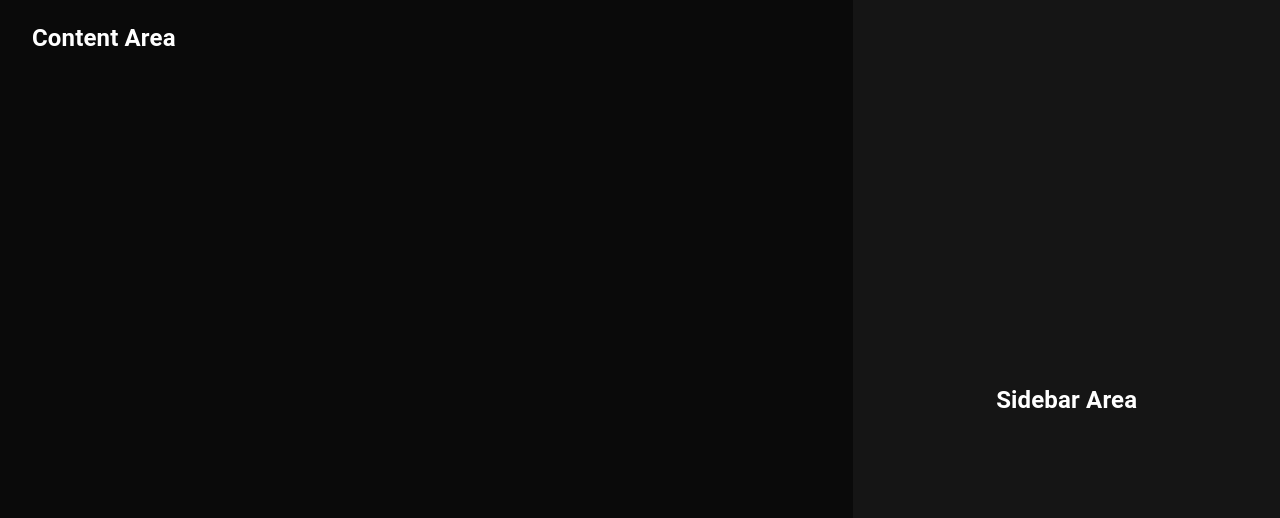
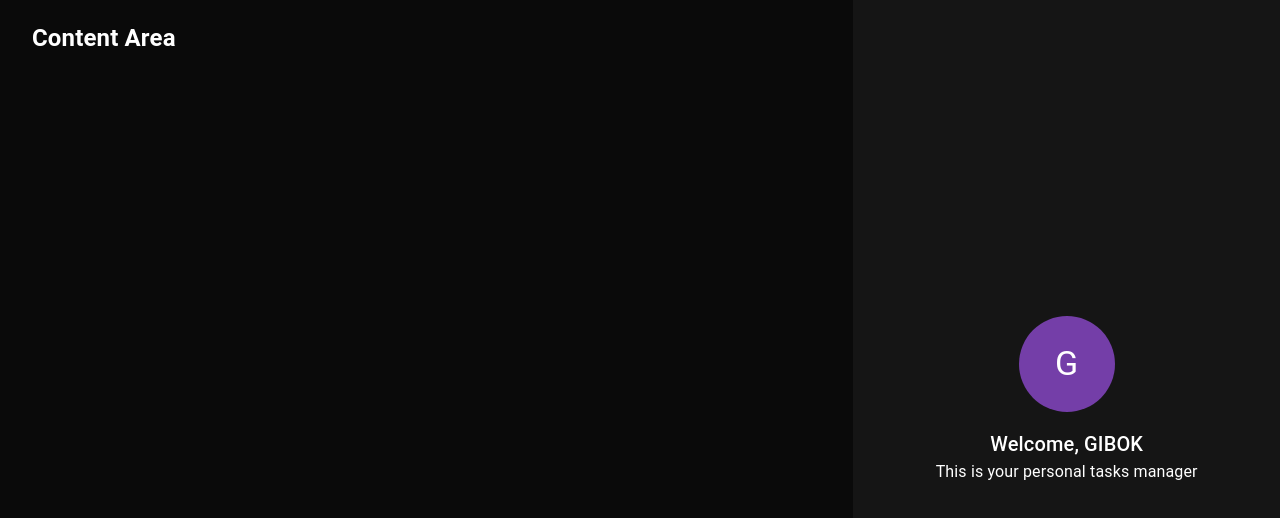
Before and after one commit to sgl7955/todo-react, a React (Create React App) app: page / in a window 1280 px wide. Shown: the top 518 px of the page. Built offline with nearby package versions, Linux system fonts and the light colour scheme.

Commit message:
프로필 layout 및 동적 데이터

```diff
--- a/package.json
+++ b/package.json
@@ -13,6 +13,7 @@
     "@types/node": "^16.18.38",
     "@types/react": "^18.2.14",
     "@types/react-dom": "^18.2.6",
+    "prop-types": "^15.8.1",
     "react": "^18.2.0",
     "react-dom": "^18.2.0",
     "react-scripts": "5.0.1",
--- /dev/null
+++ b/src/components/profile/profile.tsx
@@ -0,0 +1,46 @@
+import { Avatar, Box, Typography } from '@mui/material';
+import React, { FC, ReactElement } from 'react';
+
+import PropTypes from 'prop-types';
+
+interface IProfile {
+  name?: string;
+}
+
+export const Profile: FC<IProfile> = (
+  props,
+): ReactElement => {
+  //  Destructure props
+  const { name = 'Gibok' } = props;
+  return (
+    <Box
+      display="flex"
+      flexDirection="column"
+      justifyContent="center"
+      alignItems="center"
+    >
+      <Avatar
+        sx={{
+          width: '96px',
+          height: '96px',
+          backgroundColor: 'primary.main',
+          marginBottom: '16px',
+        }}
+      >
+        <Typography variant="h4" color="text.primary">
+          {`${name.substring(0, 1)}`}
+        </Typography>
+      </Avatar>
+      <Typography variant="h6" color="text.primary">
+        {`Welcome, ${name}`}
+      </Typography>
+      <Typography variant="body1" color="text.primary">
+        This is your personal tasks manager
+      </Typography>
+    </Box>
+  );
+};
+
+Profile.propTypes = {
+  name: PropTypes.string,
+};
--- a/src/components/sidebar/sidebar.tsx
+++ b/src/components/sidebar/sidebar.tsx
@@ -1,6 +1,7 @@
 import React, { FC, ReactElement } from 'react';
 
 import { Grid } from '@mui/material';
+import { Profile } from '../profile/profile';
 
 export const Sidebar: FC = (): ReactElement => {
   return (
@@ -20,7 +21,7 @@ export const Sidebar: FC = (): ReactElement => {
         alignItems: 'center',
       }}
     >
-      <h2>Sidebar Area</h2>
+      <Profile name='GIBOK'/>
     </Grid>
   );
 };
```
Also changed, not shown: 1 other file (tests, documents, lock files or other folders).
